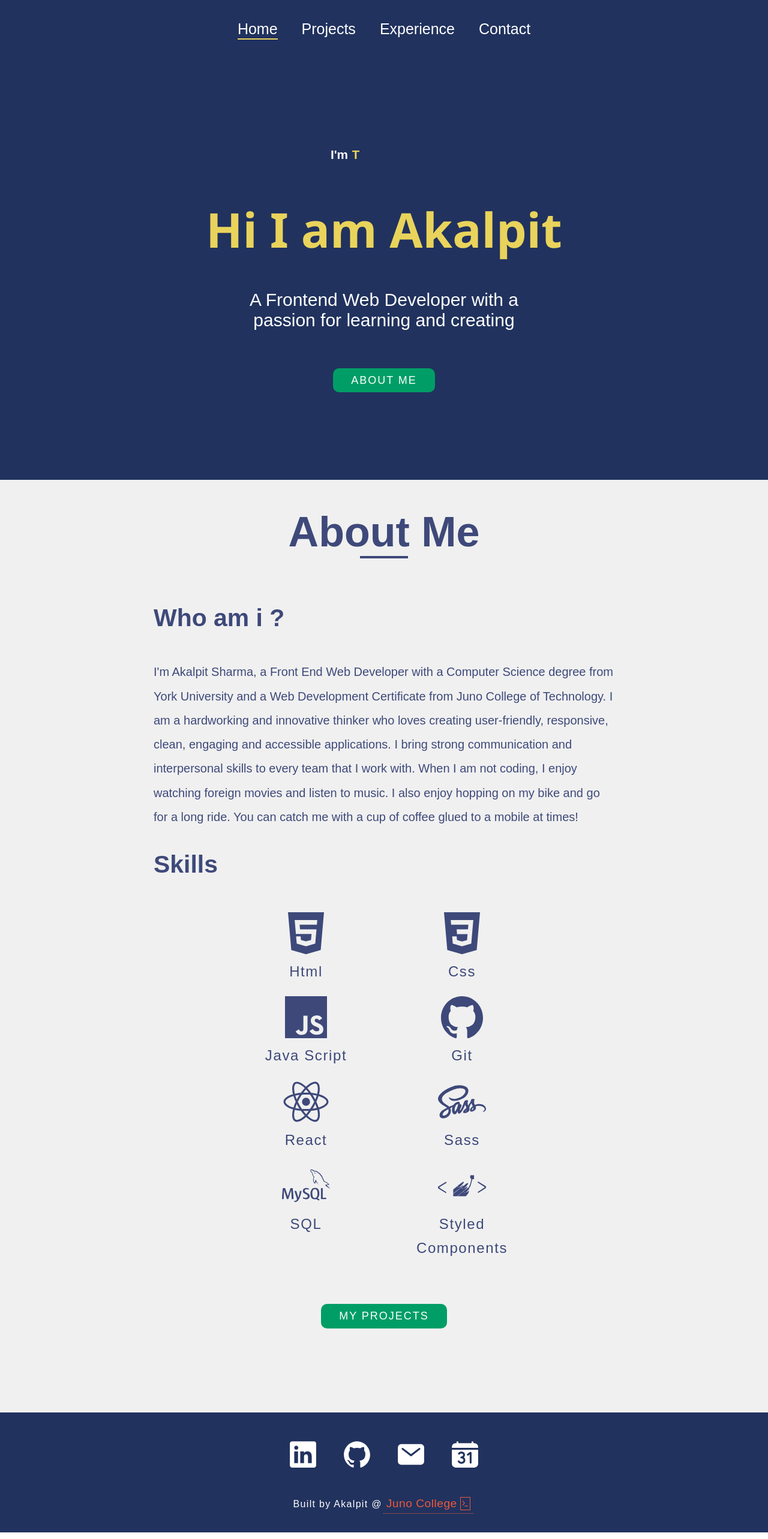
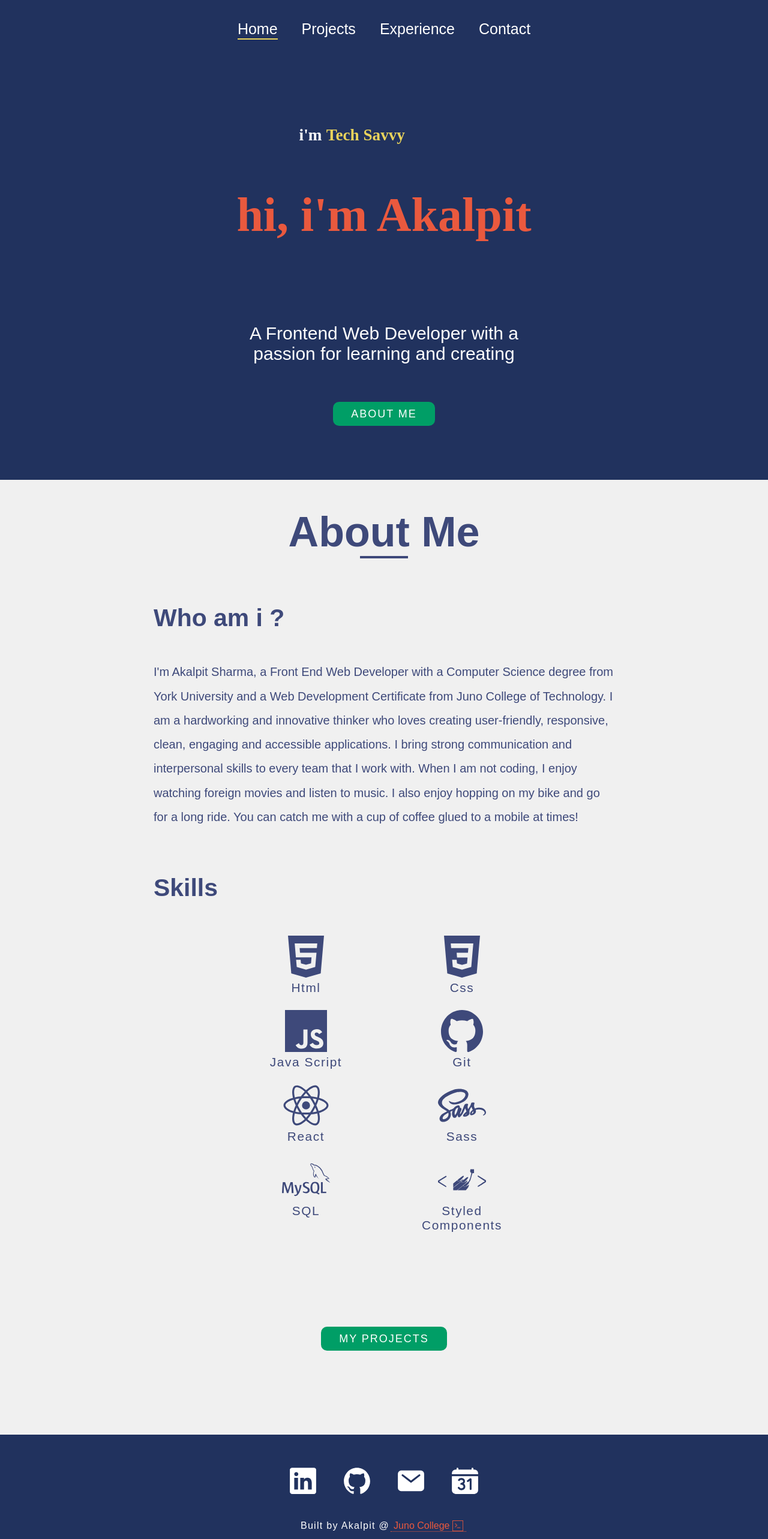
Before and after one commit to skininja673/Portfolio-React, a React (Create React App) app: page / in a window 1280 px wide. Shown: the top 2566 px of the page at 60% size. Built offline with nearby package versions, Linux system fonts and the light colour scheme.

Commit message:
tweaked some changes

```diff
--- a/src/App.css
+++ b/src/App.css
@@ -217,6 +217,10 @@ html {
 }
 
 /* -generic styles applied to all pages-------- */
+/* @import url('https://fonts.googleapis.com/css2?family=Merienda:wght@300;400;500;600;700&display=swap'); */
+
+@import url('https://fonts.googleapis.com/css2?family=Merienda:wght@300;400;500;600;700&family=Petit+Formal+Script&display=swap');
+
 :root {
     --blueColor: #21325e;
     --lightBlueColor: #3e497a;
@@ -229,6 +233,8 @@ html {
     --yellowColor: #e9d35b;
     --familySegoe: 'Segoe UI', Tahoma, Geneva, Verdana, sans-serif;
     --familyArial: 'Arial', sans-serif;
+    --familyHandwriting: 'Merienda', cursive;
+    --familyHandwriting2: 'Petit Formal Script', cursive;
 }
 
 * {
@@ -275,11 +281,12 @@ body {
 .liveLink {
     text-decoration: none;
     margin: 0px 2px;
-    font-size: 1.2rem;
+    font-size: 1rem;
     color: var(--orangeColor);
-    padding: 5px;
+    padding: 0px 5px;
     border-bottom: 1px dotted var(--orangeColor);
-    letter-spacing: 0.5px;
+    /* letter-spacing: 0.5px; */
+    letter-spacing: 0px;
     display: inline-block;
     text-transform: capitalize;
 
--- a/src/components/AutoTyping.js
+++ b/src/components/AutoTyping.js
@@ -8,7 +8,9 @@ function AutoTyping() {
     return (
         <div className='autoTypeContainer'>
             <div className='child staticContainer'>
-                <h3 id='common'>I'm</h3>
+                <h3 id='common' className='firstChild'>
+                    i'm
+                </h3>
             </div>
             <div className='child autoContainer'>
                 <Typed
@@ -18,7 +20,7 @@ function AutoTyping() {
                     backSpeed={50}
                     loop
                 >
-                    <input type='text' id='common' />
+                    <input type='text' id='common' className='secondChild' />
                 </Typed>
             </div>
         </div>
--- a/src/components/Skill.js
+++ b/src/components/Skill.js
@@ -4,7 +4,7 @@ const Skill = ({ name, icon }) => {
     return (
         <div className='skill'>
             <p>{icon}</p>
-            <span>{name}</span>
+            <p>{name}</p>
         </div>
     );
 };
--- a/src/helpers/Data.js
+++ b/src/helpers/Data.js
@@ -66,12 +66,12 @@ export const myInfo = {
     DownIcon,
     firstName: `${aboutMe.myName.firstName}`,
     fullName: `${aboutMe.myName.fullName()}`,
-    heading: `Hi I am ${aboutMe.myName.firstName}`,
+    heading: `hi,  i'm ${aboutMe.myName.firstName}`,
     title: 'A Frontend Web Developer with a passion for learning and creating',
     introduction: function () {
         return `I'm ${aboutMe.myName.fullName()}, a Front End Web Developer with a Computer Science degree from York University and a Web Development Certificate from Juno College of Technology. I am a hardworking and innovative thinker who loves creating user-friendly, responsive, clean, engaging and accessible applications. I bring strong communication and interpersonal skills to every team that I work with. When I am not coding, I enjoy watching foreign movies and listen to music. I also enjoy hopping on my bike and go for a long ride. You can catch me with a cup of coffee glued to a mobile at times!`;
     },
-    autoTypeSkills: ['Tech Savvy', 'CS Graduate'],
+    autoTypeSkills: ['Tech Savvy !', 'CS Graduate !'],
     primaryContact: [
         {
             id: 1,
@@ -147,7 +147,7 @@ export const myInfo = {
             image: junoClg,
             about: 'Graduated in Immersive Frontend Web Development bootcamp maintaing gpa of approx 4.0 throughout. ',
             title: 'immersive frontend web development bootcamp',
-            year: 2022,
+            year: 'Graduated 2022',
             tag: 'student',
             icon: <SchoolIcon />,
             companySite: 'https://junocollege.com/',
@@ -176,7 +176,7 @@ export const myInfo = {
             site: 'https://futurestudents.yorku.ca/program/computer-science',
             image: yorkUni,
             about: 'Graduated in Bachelor of Computer Science maintaining gpa of approx 3.3 throughout.',
-            year: 2020,
+            year: 'Graduated 2020',
             tag: 'student',
             icon: <SchoolIcon />,
             title: 'bachelor in computer science',
@@ -188,7 +188,7 @@ export const myInfo = {
             site: 'https://appliedtechnology.humber.ca/programs/computer-systems-technician-information-technology-infrastructure-and-services.html',
             image: humberClg,
             about: 'Graduated in Computer and Networking Support Technician program maintaining 3.5 gpa throughout.',
-            year: 2013,
+            year: 'Graduated 2013',
             tag: 'student',
             icon: <SchoolIcon />,
             title: 'computer & network support technician',
--- a/src/styles/AutoTyping.css
+++ b/src/styles/AutoTyping.css
@@ -1,21 +1,30 @@
 /* auto type */
 #common {
-    font-size: 1.3rem;
+    /* border: 2px solid yellow; */
+    font-size: 1.7rem;
+    font-family: var(--familyHandwriting);
+    height: 5vh;
+    display: flex;
+    align-items: center;
 }
 
 .autoTypeContainer {
+    /* border: 2px solid red; */
     display: flex;
     flex-wrap: wrap;
+    margin-top: 1rem;
 }
 
 .staticContainer h3 {
+    /* border: 2px solid yellow; */
     margin: 0;
 }
 
 .autoContainer .auto-child {
     display: flex;
     text-align: center;
-    max-width: 9rem;
+    max-width: 15rem;
+    /* max-width: 100%; */
     margin-left: 5px;
 }
 .autoContainer .auto-child input {
@@ -36,6 +45,18 @@
     }
 
     #common {
-        font-size: 1.1rem;
+        font-size: 1.5rem;
     }
 }
+
+@media (max-width: 360px) {
+    .autoTypeContainer {
+        /* border: 2px solid yellow; */
+        text-align: center;
+        margin: 0 auto;
+        display: flex;
+        flex-wrap: nowrap;
+        justify-content: center;
+        padding-left: 2rem;
+    }
+}
--- a/src/styles/ContactForm.css
+++ b/src/styles/ContactForm.css
@@ -167,6 +167,10 @@
         font-size: 0.9rem;
         width: 160px;
     }
+
+    .content {
+        margin-top: 1.5rem;
+    }
 }
 
 /* ------------------ */
--- a/src/styles/Home.css
+++ b/src/styles/Home.css
@@ -18,15 +18,19 @@
 }
 
 .about h2 {
-    font-family: var(--familySegoe);
     font-size: 80px;
-    color: var(--yellowColor);
+    /* border: 2px solid red; */
+
     height: 50px;
+    font-family: var(--familyHandwriting);
+    color: var(--orangeColor);
 }
 
 .about .prompt {
+    /* border: 2px solid red; */
     width: 40%;
     font-size: 30px;
+    margin-top: 5rem;
 }
 
 .skills {
@@ -59,6 +63,10 @@
     justify-content: center;
     flex-wrap: wrap;
     flex-direction: row;
+}
+
+.skills .list .item:last-child {
+    margin: 5rem 0px;
 }
 
 @media only screen and (max-width: 824px) {
@@ -94,7 +102,8 @@
 
     .skills h3 {
         font-size: 30px;
-        margin: 0 0 10px 0;
+        /* border: 2px solid red; */
+        margin: 4rem 0 1rem 0;
     }
     .skills h1 {
         font-size: 45px;
--- a/src/styles/Skill.css
+++ b/src/styles/Skill.css
@@ -25,9 +25,11 @@
 }
 
 /* svg name only */
-.skill span {
-    font-size: 1.5rem;
+.skill p {
+    /* font-size: 1.5rem; */
+    font-size: 1.3rem;
     letter-spacing: 0.1rem;
+    /* border: 2px solid red; */
 }
 
 @media only screen and (max-width: 600px) {
```
